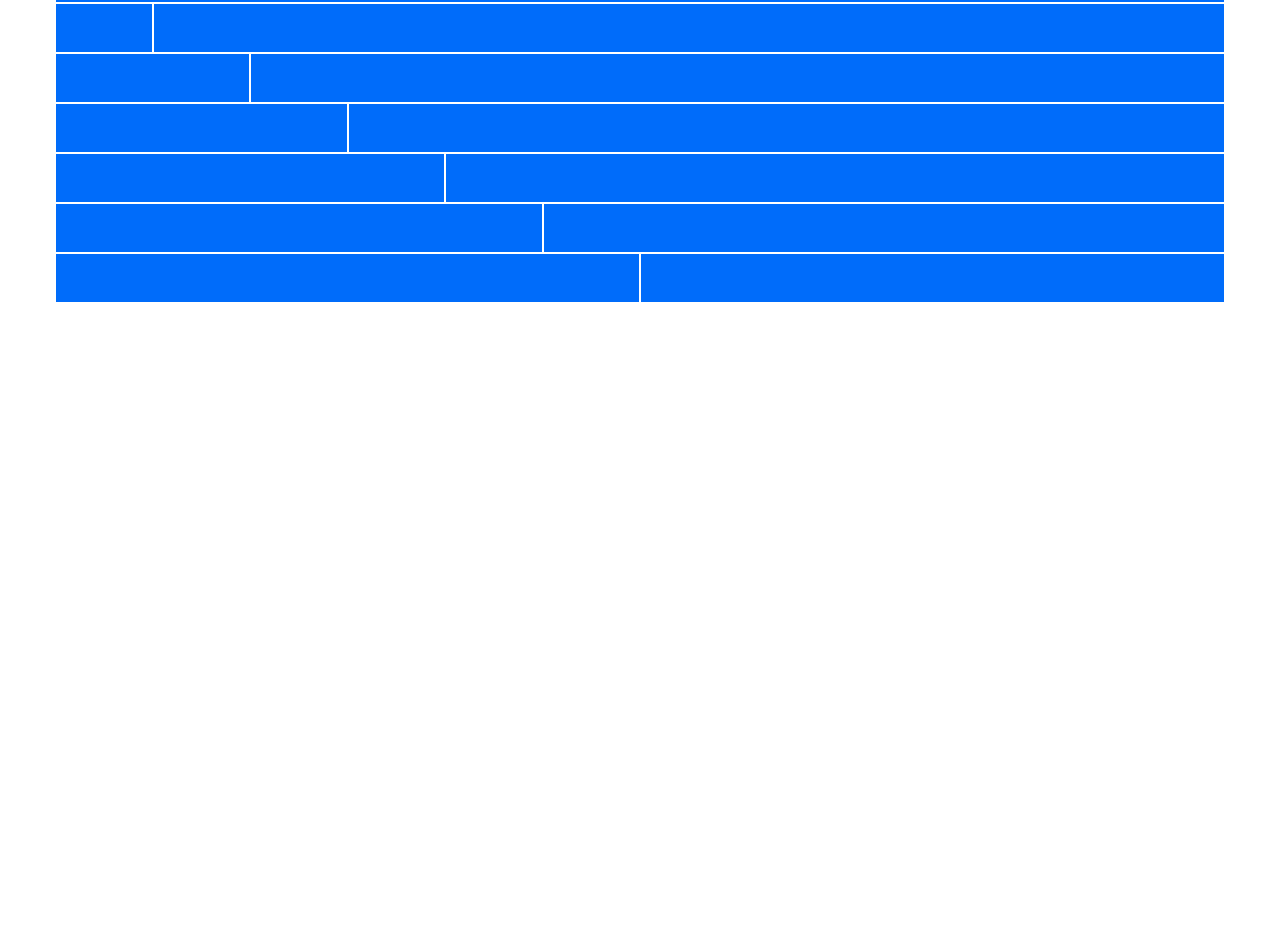
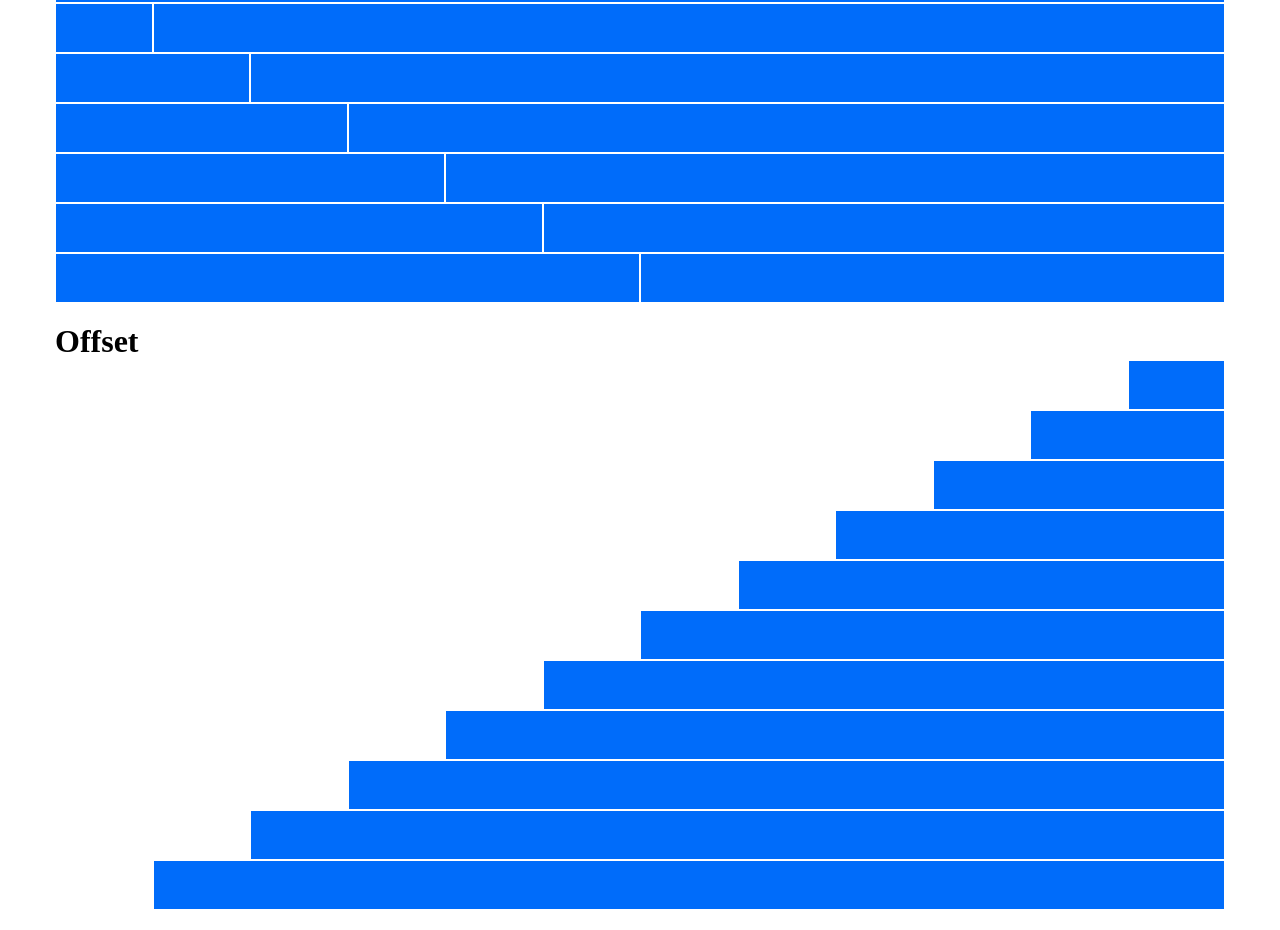
Before and after one commit to Barbarubia/html-css-12bool, a plain HTML site: page index.html in a window 1280 px wide. Shown: the part 488-1418 px from the top of the page. Before the commit the page ends 811 px from the top, so only its background shows below. Drawn offline with Linux system fonts and the light colour scheme.

Commit message:
creazione terzo blocco (offset) + commenti

```diff
--- a/css/style.css
+++ b/css/style.css
@@ -1,19 +1,20 @@
 .container {
-    background-color: khaki;
     margin-bottom: 20px;
 }
 
+/* Proprietà per tutte le colonne */
 [class*="col-"] {
     padding: 5px;
     min-height: 50px;
+    background-color: #006cfa;
+    border: 1px solid white;
+    color: white;
     text-align: center;
     line-height: 50px;
     vertical-align: middle;
-    background-color: #006cfa;
-    color: white;
-    border: 1px solid white;
 }
 
+/* Proprietà per le colonne inserite nelle righe di secondo livello */
 .nested [class*="col-"] {
     background-color: #00e165;
     border: 1px solid #006cfa;
--- a/index.html
+++ b/index.html
@@ -15,8 +15,11 @@
 </head>
 <body>
 
+    <!-- BLOCCO N.1 -->
     <div class="container">
         <h1>Esercizio per Casa</h1>
+
+        <!-- Blocco N.1 Riga N.1 -->
         <div class="row">
             <div class="col-xs-1 col-sm-1 col-md-1 col-lg-1">1 col</div>
             <div class="col-xs-1 col-sm-1 col-md-1 col-lg-1">1 col</div>
@@ -32,22 +35,26 @@
             <div class="col-xs-1 col-sm-1 col-md-1 col-lg-1">1 col</div>
         </div>
 
+        <!-- Blocco N.1 Riga N.2 -->
         <div class="row">
             <div class="col-xs-2 col-sm-2 col-md-2 col-lg-2">2 col</div>
             <div class="col-xs-5 col-sm-5 col-md-5 col-lg-5">5 col</div>
             <div class="col-xs-5 col-sm-5 col-md-5 col-lg-5">5 col</div>
         </div>
 
+        <!-- Blocco N.1 Riga N.3 -->
         <div class="row">
             <div class="col-xs-12 col-sm-12 col-md-12 col-lg-12">12 col</div>
         </div>
 
+        <!-- Blocco N.1 Riga N.4 -->
         <div class="row">
             <div class="col-xs-8 col-sm-8 col-md-8 col-lg-8">8 col</div>
             <div class="col-xs-2 col-sm-2 col-md-2 col-lg-2">2 col</div>
             <div class="col-xs-2 col-sm-2 col-md-2 col-lg-2">2 col</div>
         </div>
 
+        <!-- Blocco N.1 Riga N.5 -->
         <div class="row">
             <div class="col-xs-1 col-sm-1 col-md-1 col-lg-1">1 col</div>
             <div class="col-xs-2 col-sm-2 col-md-2 col-lg-2">2 col</div>
@@ -56,8 +63,10 @@
             <div class="col-xs-1 col-sm-1 col-md-1 col-lg-1">1 col</div>
         </div>
 
+        <!-- Blocco N.1 Riga N.6: inserite nuove righe da 12 colonne all'interno di una colonna -->
         <div class="row">
             <div class="col-xs-6 col-sm-6 col-md-6 col-lg-6">
+                <!-- Sottoriga -->
                 <div class="row nested">
                     <div class="col-xs-2 col-sm-2 col-md-2 col-lg-2">Nested 2 col</div>
                     <div class="col-xs-2 col-sm-2 col-md-2 col-lg-2">Nested 2 col</div>
@@ -65,6 +74,7 @@
                 </div>
             </div>
             <div class="col-xs-6 col-sm-6 col-md-6 col-lg-6">
+                <!-- Sottoriga -->
                 <div class="row nested">
                     <div class="col-xs-6 col-sm-6 col-md-6 col-lg-6">Nested 6 col</div>
                     <div class="col-xs-6 col-sm-6 col-md-6 col-lg-6">Nested 6 col</div>
@@ -73,36 +83,109 @@
         </div>
     </div>
 
+    <!-- BLOCCO N.2 -->
     <div class="container">
 
+        <!-- Blocco N.2 Riga N.1 -->
         <div class="row">
             <div class="col-xs-12 col-sm-12 col-md-12 col-lg-12"></div>
         </div>
+
+        <!-- Blocco N.2 Riga N.2 -->
         <div class="row">
             <div class="col-xs-1 col-sm-1 col-md-1 col-lg-1"></div>
             <div class="col-xs-11 col-sm-11 col-md-11 col-lg-11"></div>
         </div>
+
+        <!-- Blocco N.2 Riga N.3 -->
         <div class="row">
             <div class="col-xs-2 col-sm-2 col-md-2 col-lg-2"></div>
             <div class="col-xs-10 col-sm-10 col-md-10 col-lg-10"></div>
         </div>
+
+        <!-- Blocco N.2 Riga N.4 -->
         <div class="row">
             <div class="col-xs-3 col-sm-3 col-md-3 col-lg-3"></div>
             <div class="col-xs-9 col-sm-9 col-md-9 col-lg-9"></div>
         </div>
+
+        <!-- Blocco N.2 Riga N.5 -->
         <div class="row">
             <div class="col-xs-4 col-sm-4 col-md-4 col-lg-4"></div>
             <div class="col-xs-8 col-sm-8 col-md-8 col-lg-8"></div>
         </div>
+
+        <!-- Blocco N.2 Riga N.6 -->
         <div class="row">
             <div class="col-xs-5 col-sm-5 col-md-5 col-lg-5"></div>
             <div class="col-xs-7 col-sm-7 col-md-7 col-lg-7"></div>
         </div>
+
+        <!-- Blocco N.2 Riga N.7 -->
         <div class="row">
             <div class="col-xs-6 col-sm-6 col-md-6 col-lg-6"></div>
             <div class="col-xs-6 col-sm-6 col-md-6 col-lg-6"></div>
         </div>
+    </div>
 
+    <!-- BLOCCO N.3: utilizzo dei margini -->
+    <div class="container">
+        <h1>Offset</h1>
+
+        <!-- Blocco N.3 Riga N.1 -->
+        <div class="row">
+            <div class="col-xs-offset-11 col-xs-1 col-sm-offset-11 col-sm-1 col-md-offset-11 col-md-1 col-lg-offset-11 col-lg-1"></div>
+        </div>
+
+        <!-- Blocco N.3 Riga N.2 -->
+        <div class="row">
+            <div class="col-xs-offset-10 col-xs-2 col-sm-offset-10 col-sm-2 col-md-offset-10 col-md-2 col-lg-offset-10 col-lg-2"></div>
+        </div>
+
+        <!-- Blocco N.3 Riga N.2 -->
+        <div class="row">
+            <div class="col-xs-offset-9 col-xs-3 col-sm-offset-9 col-sm-3 col-md-offset-9 col-md-3 col-lg-offset-9 col-lg-3"></div>
+        </div>
+
+        <!-- Blocco N.3 Riga N.4 -->
+        <div class="row">
+            <div class="col-xs-offset-8 col-xs-4 col-sm-offset-8 col-sm-4 col-md-offset-8 col-md-4 col-lg-offset-8 col-lg-4"></div>
+        </div>
+
+        <!-- Blocco N.3 Riga N.5 -->
+        <div class="row">
+            <div class="col-xs-offset-7 col-xs-5 col-sm-offset-7 col-sm-5 col-md-offset-7 col-md-5 col-lg-offset-7 col-lg-5"></div>
+        </div>
+
+        <!-- Blocco N.3 Riga N.6 -->
+        <div class="row">
+            <div class="col-xs-offset-6 col-xs-6 col-sm-offset-6 col-sm-6 col-md-offset-6 col-md-6 col-lg-offset-6 col-lg-6"></div>
+        </div>
+
+        <!-- Blocco N.3 Riga N.7 -->
+        <div class="row">
+            <div class="col-xs-offset-5 col-xs-7 col-sm-offset-5 col-sm-7 col-md-offset-5 col-md-7 col-lg-offset-5 col-lg-7"></div>
+        </div>
+
+        <!-- Blocco N.3 Riga N.8 -->
+        <div class="row">
+            <div class="col-xs-offset-4 col-xs-8 col-sm-offset-4 col-sm-8 col-md-offset-4 col-md-8 col-lg-offset-4 col-lg-8"></div>
+        </div>
+
+        <!-- Blocco N.3 Riga N.9 -->
+        <div class="row">
+            <div class="col-xs-offset-3 col-xs-9 col-sm-offset-3 col-sm-9 col-md-offset-3 col-md-9 col-lg-offset-3 col-lg-9"></div>
+        </div>
+
+        <!-- Blocco N.3 Riga N.10 -->
+        <div class="row">
+            <div class="col-xs-offset-2 col-xs-10 col-sm-offset-2 col-sm-10 col-md-offset-2 col-md-10 col-lg-offset-2 col-lg-10"></div>
+        </div>
+
+        <!-- Blocco N.3 Riga N.11 -->
+        <div class="row">
+            <div class="col-xs-offset-1 col-xs-11 col-sm-offset-1 col-sm-11 col-md-offset-1 col-md-11 col-lg-offset-1 col-lg-11"></div>
+        </div>
 
     </div>
 
```
